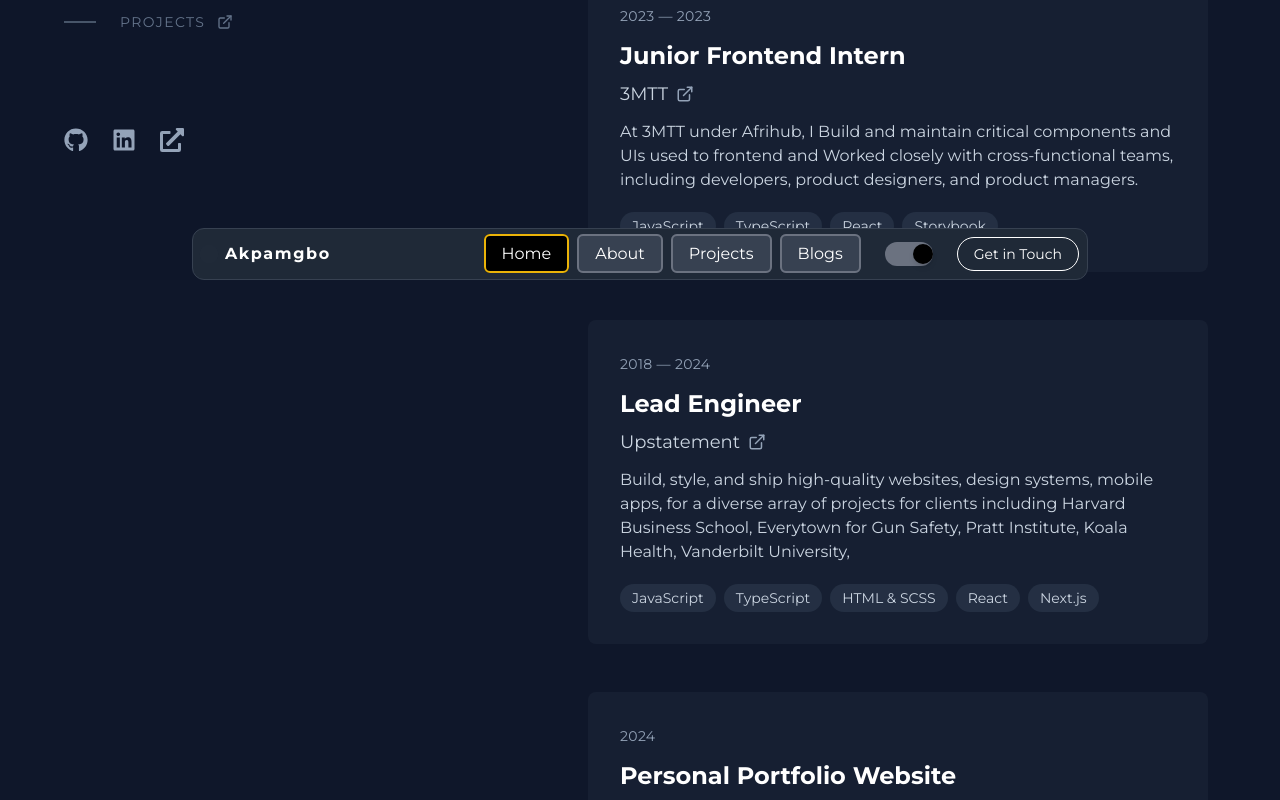
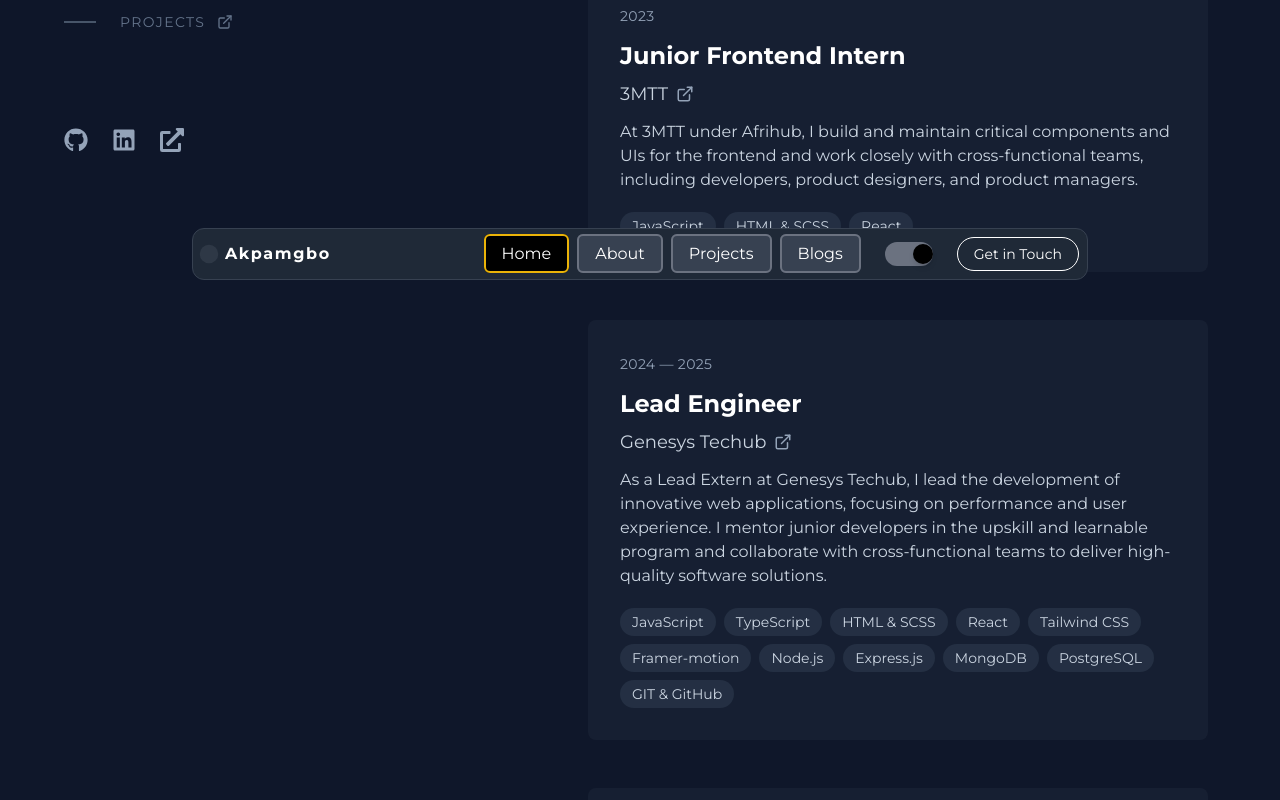
Before and after one commit to SAGE-OF-SIX-PATHS/philip-frontend, a React (Vite) app: page / in a window 1280 px wide. Shown: the part 520-1320 px from the top of the page. Built offline with nearby package versions, Linux system fonts and the light colour scheme.

Commit message:
Add couple of links

```diff
--- a/src/components/Portfolio/PortfolioContentSection.tsx
+++ b/src/components/Portfolio/PortfolioContentSection.tsx
@@ -5,7 +5,7 @@
 const PortfolioContentSection: React.FC<ContentSectionProps> = ({
   section,
   isDarkMode,
-          className
+  className,
 }) => {
   return (
     <div
@@ -18,7 +18,7 @@
         rounded-lg
         p-6 sm:p-8
         mb-8
-        flex flex-col justify-center items-center sm:items-start /* ✅ Center items mobile, left-align sm+ */
+        flex flex-col justify-center items-center sm:items-start
         transition-all duration-300 hover:translate-x-2 sm:hover:translate-x-4
         ${isDarkMode
           ? 'hover:shadow-2xl hover:shadow-slate-900/50'
@@ -30,26 +30,36 @@
       `}
     >
       <div className="mb-3 text-center sm:text-left">
-                                        {/* ✅ Center text on mobile */}
-                                        <span className={`text-xs sm:text-sm font-medium tracking-wide ${isDarkMode ? 'text-slate-400' : 'text-slate-600'}`}>
+        <span
+          className={`text-xs sm:text-sm font-medium tracking-wide ${
+            isDarkMode ? 'text-slate-400' : 'text-slate-600'
+          }`}
+        >
           {section.period}
         </span>
       </div>
 
-                              <h3 className={`text-xl sm:text-2xl font-bold mb-2 transition-colors text-center sm:text-left ${isDarkMode
+      <h3
+        className={`text-xl sm:text-2xl font-bold mb-2 transition-colors text-center sm:text-left ${
+          isDarkMode
             ? 'text-white group-hover:text-slate-200'
             : 'text-slate-900 group-hover:text-slate-700'
-                                        }`}>
+        }`}
+      >
         {section.title}
       </h3>
 
       <div className="flex flex-col sm:flex-row items-center sm:items-center mb-3 text-center sm:text-left">
-                                        {/* ✅ Flex-col on mobile for vertical centering */}
-                                        <span className={`text-base sm:text-lg ${isDarkMode ? 'text-slate-300' : 'text-slate-700'}`}>
+        <span
+          className={`text-base sm:text-lg ${
+            isDarkMode ? 'text-slate-300' : 'text-slate-700'
+          }`}
+        >
           {section.company}
         </span>
         <ExternalLink
-                                                  className={`ml-0 sm:ml-2 mt-1 sm:mt-0 transition-colors ${isDarkMode
+          className={`ml-0 sm:ml-2 mt-1 sm:mt-0 transition-colors ${
+            isDarkMode
               ? 'text-slate-400 group-hover:text-slate-200'
               : 'text-slate-600 group-hover:text-slate-800'
           }`}
@@ -57,25 +67,31 @@
         />
       </div>
 
-                              <p className={`leading-relaxed mb-5 text-sm sm:text-base transition-colors text-center sm:text-left ${isDarkMode
+      <p
+        className={`leading-relaxed mb-5 text-sm sm:text-base transition-colors text-center sm:text-left ${
+          isDarkMode
             ? 'text-slate-300 group-hover:text-slate-200'
             : 'text-slate-700 group-hover:text-slate-600'
-                                        }`}>
+        }`}
+      >
         {section.description}
       </p>
 
       <div className="flex flex-wrap justify-center sm:justify-start gap-2">
-                                        {/* ✅ Tags centered mobile, left sm+ */}
         {section.tags.map((tag, index) => (
-                                                  <span
+          <a
             key={index}
-                                                            className={`px-3 py-1 rounded-full text-xs sm:text-sm transition-colors ${isDarkMode
+            href={tag.href}
+            target="_blank"
+            rel="noopener noreferrer"
+            className={`px-3 py-1 rounded-full text-xs sm:text-sm transition-colors ${
+              isDarkMode
                 ? 'bg-slate-700/50 text-slate-300 group-hover:bg-slate-600/50'
                 : 'bg-slate-200 text-slate-700 group-hover:bg-slate-300'
             }`}
           >
-                                                            {tag}
-                                                  </span>
+            {tag.label}
+          </a>
         ))}
       </div>
     </div>
--- a/src/components/Portfolio/portfolioData.ts
+++ b/src/components/Portfolio/portfolioData.ts
@@ -1,4 +1,4 @@
-// portfolioData.ts
+// ✅ portfolioData.ts
 
 import { FaGithub, FaLinkedin, FaExternalLinkAlt } from 'react-icons/fa';
 import type { NavItem, ScrollSection, SocialLink } from './types';
@@ -6,18 +6,17 @@
 export const navItems: NavItem[] = [
           { id: 'about', label: 'ABOUT' },
           { id: 'experience', label: 'EXPERIENCE' },
-          { id: 'projects', label: 'PROJECTS' }
+          { id: 'projects', label: 'PROJECTS' },
 ];
 
 export const socialLinks: SocialLink[] = [
-          { icon: FaGithub, href: 'https://github.com', label: 'GitHub' },
-          { icon: FaLinkedin, href: 'https://linkedin.com', label: 'LinkedIn' },
-          { icon: FaExternalLinkAlt, href: '#', label: 'External Link' }
+          { icon: FaGithub, href: 'https://github.com/SAGE-OF-SIX-PATHS', label: 'GitHub' },
+          { icon: FaLinkedin, href: 'https://www.linkedin.com/in/nzube-akpamgbo-104157372?utm_source=share&utm_campaign=share_via&utm_content=profile&utm_medium=android_app', label: 'LinkedIn' },
+          { icon: FaExternalLinkAlt, href: '#', label: 'External Link' },
 ];
 
-
 export const scrollSections: ScrollSection[] = [
-           {
+          {
                     id: 1,
                     sectionId: 'about',
                     title: 'About Me',
@@ -25,30 +24,50 @@
                     period: 'UNIZIK COMPUTER SCIENCE ALUMNI & FULLSTACK ENGINEER',
                     description:
                               'My name is Akpamgbo Philip, Top 10 graduating computer science student in my BSc degree programme at UNIZIK with an outstanding second class upper division award, Passionate fullstack engineer with expertise in building responsive, optimized digital experiences. I specialize in modern web technologies and have a strong focus on user experience & performance optimization.',
-                    tags: ['2021 — 2025', 'Fullstack Engineer', 'UNIZIK Alumni'],
-                    bgColor: 'inherit'
+                    tags: [
+                              { label: '2021 — 2025', href: '' },
+                              { label: 'Fullstack Engineer', href: 'https://drive.google.com/file/d/12h58tdk7xHmvacm2rsOdJmjjOJ1PudyE/view?usp=drive_link' },
+                              { label: 'UNIZIK Alumni', href: 'https://drive.google.com/file/d/1wKOoDgn1r1xOHChk0FGzbUI9dKIwmhO1/view?usp=drive_link' },
+                    ],
+                    bgColor: 'inherit',
           },
           {
                     id: 2,
                     sectionId: 'experience',
                     title: 'Junior Frontend Intern',
                     company: '3MTT',
-                    period: '2023 — 2023',
+                    period: '2023',
                     description:
-                              "At 3MTT under Afrihub, I Build and maintain critical components and UIs used to  frontend and Worked closely with cross-functional teams, including developers, product designers, and product managers.",
-                    tags: ['JavaScript', 'TypeScript', 'React', 'Storybook'],
-                    bgColor: 'bg-slate-800/50'
+                              'At 3MTT under Afrihub, I build and maintain critical components and UIs for the frontend and work closely with cross-functional teams, including developers, product designers, and product managers.',
+                    tags: [
+                              { label: 'JavaScript', href: 'https://developer.mozilla.org/en-US/docs/Web/JavaScript' },
+                              { label: 'HTML & SCSS', href: 'https://developer.mozilla.org/en-US/docs/Web/CSS' },
+                              { label: 'React', href: 'https://react.dev' },
+                    ],
+                    bgColor: 'bg-slate-800/50',
           },
           {
                     id: 3,
                     sectionId: 'experience',
                     title: 'Lead Engineer',
-                    company: 'Upstatement',
-                    period: '2018 — 2024',
+                    company: 'Genesys Techub',
+                    period: '2024 — 2025',
                     description:
-                              'Build, style, and ship high-quality websites, design systems, mobile apps, for a diverse array of projects for clients including Harvard Business School, Everytown for Gun Safety, Pratt Institute, Koala Health, Vanderbilt University,',
-                    tags: ['JavaScript', 'TypeScript', 'HTML & SCSS', 'React', 'Next.js'],
-                    bgColor: 'bg-slate-800/50'
+                              'As a Lead Extern at Genesys Techub, I lead the development of innovative web applications, focusing on performance and user experience. I mentor junior developers in the upskill and learnable program and collaborate with cross-functional teams to deliver high-quality software solutions.',
+                    tags: [
+                              { label: 'JavaScript', href: 'https://developer.mozilla.org/en-US/docs/Web/JavaScript' },
+                              { label: 'TypeScript', href: 'https://www.typescriptlang.org/' },
+                              { label: 'HTML & SCSS', href: 'https://developer.mozilla.org/en-US/docs/Web/CSS' },
+                              { label: 'React', href: 'https://react.dev' },
+                              { label: 'Tailwind CSS', href: 'https://tailwindcss.com/' },
+                              { label: 'Framer-motion', href: 'https://www.framer.com/motion/' },
+                              { label: 'Node.js', href: 'https://nodejs.org/' },
+                              { label: 'Express.js', href: 'https://expressjs.com/' },
+                              { label: 'MongoDB', href: 'https://www.mongodb.com/' },
+                              { label: 'PostgreSQL', href: 'https://www.postgresql.org/' },
+                              { label: 'GIT & GitHub', href: 'https://github.com/' },
+                    ],
+                    bgColor: 'bg-slate-800/50',
           },
           {
                     id: 4,
@@ -58,8 +77,13 @@
                     period: '2024',
                     description:
                               'Developed a modern, responsive portfolio website using React and TypeScript. Features include smooth scrolling navigation, theme switching, and interactive animations. Built with accessibility and performance in mind.',
-                    tags: ['React', 'TypeScript', 'Tailwind CSS', 'Framer Motion'],
-                    bgColor: 'bg-slate-800/50'
+                    tags: [
+                              { label: 'React', href: 'https://react.dev' },
+                              { label: 'TypeScript', href: 'https://www.typescriptlang.org/' },
+                              { label: 'Tailwind CSS', href: 'https://tailwindcss.com/' },
+                              { label: 'Framer Motion', href: 'https://www.framer.com/motion/' },
+                    ],
+                    bgColor: 'bg-slate-800/50',
           },
           {
                     id: 5,
@@ -69,8 +93,15 @@
                     period: '2023',
                     description:
                               'Built a full-featured e-commerce platform with React, Node.js, and MongoDB. Implemented features like product catalog, shopping cart, payment integration, and admin dashboard. Focused on scalability and user experience.',
-                    tags: ['React', 'Node.js', 'MongoDB', 'Stripe'],
-                    bgColor: 'bg-slate-800/50'
+                    tags: [
+                              { label: 'React', href: 'https://react.dev' },
+                              { label: 'Node.js', href: 'https://nodejs.org/' },
+                              { label: 'MongoDB', href: 'https://www.mongodb.com/' },
+                              { label: 'Express.js', href: 'https://expressjs.com/' },
+                              { label: 'Tailwind CSS', href: 'https://tailwindcss.com/' },
+                              { label: 'Paystack Payment Integration', href: 'https://paystack.com/' },
+                    ],
+                    bgColor: 'bg-slate-800/50',
           },
           {
                     id: 6,
@@ -80,7 +111,11 @@
                     period: '2023',
                     description:
                               'Created and maintained a comprehensive design system library with reusable components, design tokens, and documentation. Used by multiple teams to ensure consistency across products.',
-                    tags: ['React', 'CSS Variables', 'API Documentation'],
-                    bgColor: 'bg-slate-800/50'
-          }
+                    tags: [
+                              { label: 'React', href: 'https://react.dev' },
+                              { label: 'CSS Variables', href: 'https://developer.mozilla.org/en-US/docs/Web/CSS/Using_CSS_custom_properties' },
+                              { label: 'API Documentation', href: 'https://swagger.io' },
+                    ],
+                    bgColor: 'bg-slate-800/50',
+          },
 ];
--- a/src/components/Portfolio/types.ts
+++ b/src/components/Portfolio/types.ts
@@ -1,6 +1,11 @@
 export interface NavItem {
   id: string;
   label: string;
+}
+
+export interface TagLink {
+  label: string;
+  href: string;
 }
 
 export interface ScrollSection {
@@ -10,7 +15,7 @@
   company: string;
   period: string;
   description: string;
-  tags: string[];
+  tags: TagLink[]; // 🔥 Now each tag has a label + href
   bgColor: string;
 }
 
@@ -36,7 +41,7 @@
 
 export interface ContentSectionProps extends ThemeProps {
   section: ScrollSection;
-  className?: string; // ✅ Added this to accept custom styles
+  className?: string; // Good to keep for styling
 }
 
 export interface PortfolioProps {
```
Lines whose indentation alone changed are shown as unchanged.
